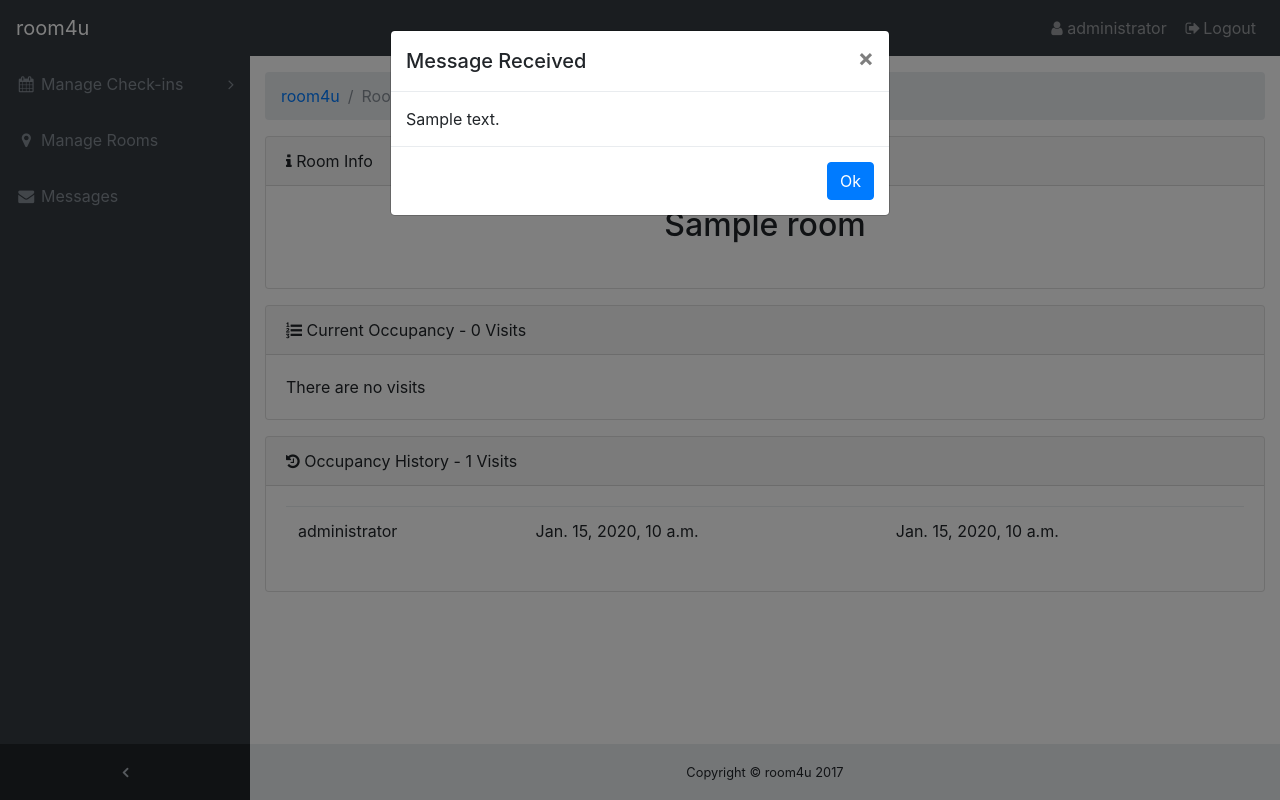
After one commit to btoztas/room4u, a Django app: page /room4u/rooms/1/ in a window 1280 px wide. The commit adds this page. Run offline with Django 3.2, Linux system fonts and the light colour scheme; a user stored in the database is signed in; data comes from the database, SQL or seed files in the repository; tables that the repository leaves empty hold one stand-in row (values such as "Sample post"); data that the repository does not hold is empty; parts of the project's set-up code (start-up, migrations or seed data) failed here and were passed over; some libraries are stand-ins or nearby versions.

Commit message:
ponto onde estava

```diff
--- a/rooms/templates/blank.html
+++ b/rooms/templates/blank.html
@@ -45,6 +45,12 @@
                         </li>
                     </ul>
                 </li>
+                <li class="nav-item" data-toggle="tooltip" data-placement="right" title="Manage Rooms">
+                    <a class="nav-link" href="/room4u/rooms">
+                        <i class="fa fa-fw fa-map-marker"></i>
+                        <span class="nav-link-text">Manage Rooms</span>
+                    </a>
+                </li>
             {% else %}
                 <li class="nav-item" data-toggle="tooltip" data-placement="right" title="Check-ins">
                     <a class="nav-link nav-link-collapse collapsed" data-toggle="collapse" href="#collapseComponents"
@@ -66,18 +72,6 @@
                 <a class="nav-link" href="/room4u/messages">
                     <i class="fa fa-fw fa-envelope"></i>
                     <span class="nav-link-text">Messages</span>
-                </a>
-            </li>
-            <li class="nav-item" data-toggle="tooltip" data-placement="right" title="Manage Users">
-                <a class="nav-link" href="/room4u/users">
-                    <i class="fa fa-fw fa-users"></i>
-                    <span class="nav-link-text">Manage Users</span>
-                </a>
-            </li>
-            <li class="nav-item" data-toggle="tooltip" data-placement="right" title="Manage Rooms">
-                <a class="nav-link" href="/room4u/rooms">
-                    <i class="fa fa-fw fa-map-marker"></i>
-                    <span class="nav-link-text">Manage Rooms</span>
                 </a>
             </li>
         </ul>
@@ -118,7 +112,7 @@
                 </div>
                 <div class="modal-body"><span id="alertModalText"></span></div>
                 <div class="modal-footer">
-                    <button id = "but" onClick="window.location.reload()" class="btn btn-primary" type="button"
+                    <button id="but" onClick="window.location.reload()" class="btn btn-primary" type="button"
                             data-dismiss="modal">Ok
                     </button>
                 </div>
--- /dev/null
+++ b/rooms/templates/room.html
@@ -0,0 +1,85 @@
+
+{% extends "blank.html" %}
+
+{% block body %}
+
+    <ol class="breadcrumb">
+        <li class="breadcrumb-item">
+            <a href="/room4u">room4u</a>
+        </li>
+        <li class="breadcrumb-item active">Rooms</li>
+        <li class="breadcrumb-item active">{{ room.name }}</li>
+    </ol>
+
+    <div class="card mb-3">
+        <div class="card-header">
+            <i class="fa fa-info"></i> Room Info
+        </div>
+        <div class="card-body ">
+            <div align="center">
+                <h2>{{ room.name }}</h2>
+                <table class="table table-bordered" id="dataTable" width="100%" cellspacing="0">
+                    <tbody>
+
+                    </tbody>
+                </table>
+            </div>
+        </div>
+    </div>
+
+    <div class="card mb-3">
+        <div class="card-header">
+            <i class="fa fa-list-ol"></i> Current Occupancy - {{ current_total }} Visits
+        </div>
+        <div class="card-body ">
+            {% if current_total >= 1 %}
+                <div class="table-responsive" id="{{ room.room }}">
+
+
+                    <table class="table" id="dataTable" width="100%" cellspacing="0">
+                        <tbody>
+                        {% for visit in current_visits %}
+                            <tr>
+                                <td>{{ visit.user.username }}</td>
+                                <td>{{ visit.start }}</td>
+                            </tr>
+                        {% endfor %}
+                        </tbody>
+                    </table>
+
+                </div>
+            {% else %}
+                There are no visits
+            {% endif %}
+        </div>
+    </div>
+
+    <div class="card mb-3">
+        <div class="card-header">
+            <i class="fa fa-history"></i> Occupancy History - {{ all_visits_total }} Visits
+        </div>
+        <div class="card-body ">
+            {% if all_visits_total >= 1 %}
+                <div class="table-responsive" id="{{ room.room }}">
+
+
+                    <table class="table" id="dataTable" width="100%" cellspacing="0">
+                        <tbody>
+                        {% for visit in all_visits %}
+                            <tr>
+                                <td>{{ visit.user.username }}</td>
+                                <td>{{ visit.start }}</td>
+                                <td>{{ visit.end }}</td>
+                            </tr>
+                        {% endfor %}
+                        </tbody>
+                    </table>
+
+                </div>
+            {% else %}
+                There are no visits
+            {% endif %}
+        </div>
+    </div>
+
+{% endblock %}
--- a/rooms/urls.py
+++ b/rooms/urls.py
@@ -3,7 +3,7 @@ from django.contrib.auth import views as auth_views
 from django.views.decorators.csrf import csrf_exempt
 
 from rooms.views import IndexView, AuthView, CheckInView, MessageView, NewMessageView, NewMessageHandlerView, ApiView, \
-    CheckInHistoryView, NewCheckInView, CheckOutView, IncomingMessageView, UsersView
+    CheckInHistoryView, NewCheckInView, CheckOutView, IncomingMessageView, RoomsView, RoomView
 
 urlpatterns = [
 
@@ -19,7 +19,8 @@ urlpatterns = [
     url(r'^check-in/new$', csrf_exempt(NewCheckInView.as_view())),
     url(r'^check-in/history$', CheckInHistoryView.as_view()),
     url(r'^check-out', csrf_exempt(CheckOutView.as_view())),
-    url(r'^users', UsersView.as_view()),
+    url(r'^rooms/$', RoomsView.as_view()),
+    url(r'^rooms/(?P<room_id>\d+)/$', RoomView.as_view()),
     url(r'^admin-panel/$', auth_views.login, {'template_name': 'admin_login.html'}, name='admin_login'),
     url(r'^logout/$', auth_views.logout, {'next_page': '/room4u'}, name='logout'),
 
--- a/rooms/views.py
+++ b/rooms/views.py
@@ -12,7 +12,6 @@ from .forms import MessageForm, FilterForm, SearchRoomForm, AdminSearchForm
 from .models import Message, Room, Visit, NewMessage
 from django.utils import timezone
 from django.core.serializers import serialize
-
 
 config = fenixedu.FenixEduConfiguration \
     ('1977390058176548', 'http://127.0.0.1:8000/room4u/auth',
@@ -63,21 +62,21 @@ class NewMessageView(View):
         }
         return render(request, self.new_message_template, context)
 
+
 class IncomingMessageView(View):
-
     def post(self, request, *args, **kwargs):
         if not request.user.is_authenticated():
             return redirect('/room4u')
         # check if any
         if not NewMessage.objects.filter(message__receiver=request.user.id):
             return HttpResponse("nothing")
-        #filter
+        # filter
         message = NewMessage.objects.filter(message__receiver=request.user.id).get()
         NewMessage.objects.filter(id=message.id).delete()
         return HttpResponse(serialize('json', [message.message, ]))
 
+
 class NewMessageHandlerView(View):
-
     def post(self, request, *args, **kwargs):
         if not request.user.is_authenticated():
             return redirect('/room4u')
@@ -223,7 +222,7 @@ class CheckInView(View):
         context = self.get_context(request)
 
         if request.user.is_staff:
-            context['rooms'] = Visit.objects.filter(end__isnull=True).values('room').annotate(total=Count('room_id')).\
+            context['rooms'] = Visit.objects.filter(end__isnull=True).values('room').annotate(total=Count('room_id')). \
                 order_by('-total')
             context['total'] = 0
             for room in context['rooms']:
@@ -250,23 +249,23 @@ class CheckInView(View):
 
                 if search_type == 'room':
 
-                    context['rooms'] = Visit.objects.filter(room__name__contains=search_keyword, end__isnull=True)\
+                    context['rooms'] = Visit.objects.filter(room__name__contains=search_keyword, end__isnull=True) \
                         .values('room').annotate(total=Count('room_id')).order_by('-total')
 
                     for room in context['rooms']:
-                        room['users'] = Visit.objects\
+                        room['users'] = Visit.objects \
                             .filter(room__name__contains=search_keyword, end__isnull=True, room=room['room']).all()
                         room['name'] = room['users'][0].room.name
 
                         context['total'] += room['total']
 
                 elif search_type == 'username':
-                    context['users'] = Visit.objects.filter(end__isnull=True, user__username__contains=search_keyword)\
+                    context['users'] = Visit.objects.filter(end__isnull=True, user__username__contains=search_keyword) \
                         .all()
                     context['total'] = len(context['users'])
 
-                #elif type == 'name':
-                    #TODO: implement name
+                    # elif type == 'name':
+                    # TODO: implement name
 
                 context['search_keyword'] = search_keyword
                 context['search_type'] = search_type
@@ -375,11 +374,11 @@ class CheckInHistoryView(View):
 
                 if search_type == 'room':
 
-                    context['rooms'] = Visit.objects.filter(room__name__contains=search_keyword)\
+                    context['rooms'] = Visit.objects.filter(room__name__contains=search_keyword) \
                         .values('room').annotate(total=Count('room_id')).order_by('-total')
 
                     for room in context['rooms']:
-                        room['users'] = Visit.objects\
+                        room['users'] = Visit.objects \
                             .filter(room__name__contains=search_keyword, room=room['room']).all()
                         room['name'] = room['users'][0].room.name
 
@@ -397,8 +396,8 @@ class CheckInHistoryView(View):
                     context['total'] = len(context['users'])
 
 
-                #elif type == 'name':
-                    #TODO: implement name
+                    # elif type == 'name':
+                    # TODO: implement name
 
                 context['search_keyword'] = search_keyword
                 context['search_type'] = search_type
@@ -407,12 +406,10 @@ class CheckInHistoryView(View):
 
 
 @method_decorator(login_required(login_url='/room4u/'), name='dispatch')
-class UsersView(View):
-
-    template = 'users.html'
+class RoomsView(View):
+    template = 'rooms.html'
 
     def get_context(self, request):
-
         context = {
             'username': request.user.username,
             'is_admin': request.user.is_staff
@@ -421,7 +418,47 @@ class UsersView(View):
         return context
 
     def get(self, request, *args, **kwargs):
-
         context = self.get_context(request)
 
         return render(request, self.template, context)
+
+    def post(self, request, *args, **kwargs):
+        context = self.get_context(request)
+
+        form = SearchRoomForm(request.POST)
+        if form.is_valid():
+            # Get search keywords
+            keyword = request.POST['keyword']
+
+            # Search for rooms in the db
+            context['rooms'] = Room.objects.filter(name__contains=keyword)
+
+        return render(request, self.template, context)
+
+
+@method_decorator(login_required(login_url='/room4u/'), name='dispatch')
+class RoomView(View):
+    template = 'room.html'
+
+    def get_context(self, request):
+        context = {
+            'username': request.user.username,
+            'is_admin': request.user.is_staff
+        }
+
+        return context
+
+    def get(self, request, *args, **kwargs):
+        context = self.get_context(request)
+
+        room_id = kwargs['room_id']
+
+        context['room'] = Room.objects.filter(id=room_id).first()
+
+        context['all_visits'] = Visit.objects.filter(room=context['room']).exclude(end__isnull=True).all()
+        context['all_visits_total'] = len(context['all_visits'])
+
+        context['current_visits'] = Visit.objects.filter(room=context['room'], end__isnull=True).all()
+        context['current_total'] = len(context['current_visits'])
+
+        return render(request, self.template, context)
```
Also changed, not shown: rooms/templates/rooms.html (added, +50 -0 lines), rooms/templates/users.html (deleted, +0 -12 lines).
